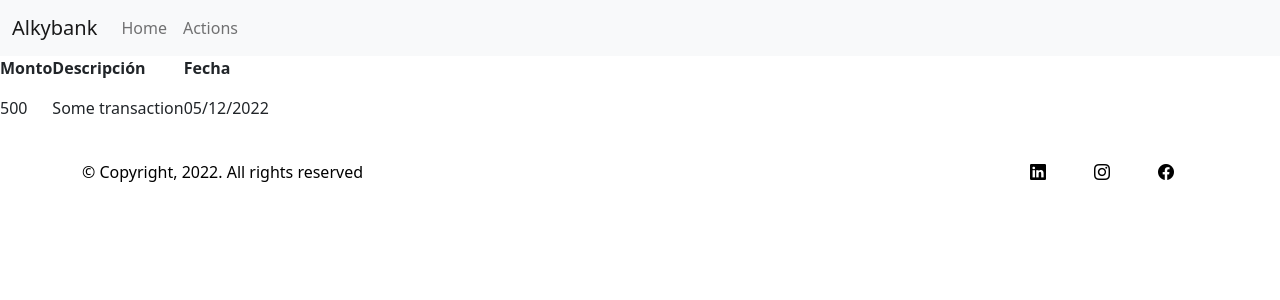
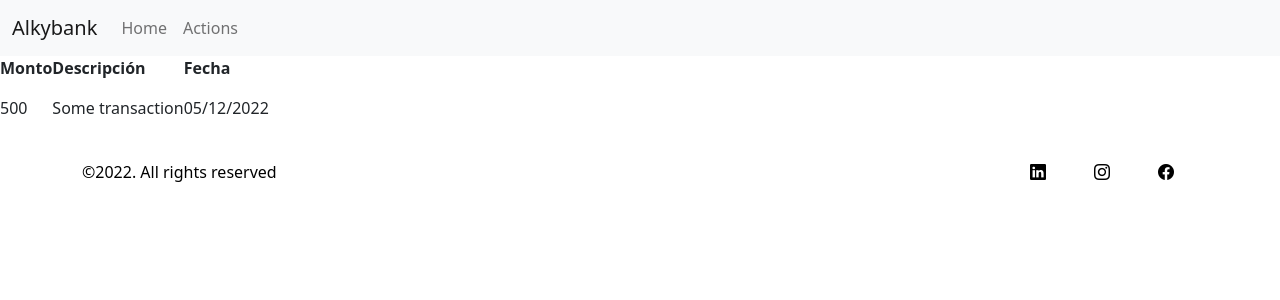
Before and after one commit to ThiagoLopezA/Skill-Up-JS-Front-02, a React app: page /transactions in a window 1280 px wide. Shown: the top 300 px of the page. Built offline with nearby package versions, Linux system fonts and the light colour scheme; the HTML template or start-up script is replaced by a standard one.

Commit message:
<fix>footer path and automatic date (#5)

```diff
--- a/src/Components/Footer/Footer.jsx
+++ b/src/Components/Footer/Footer.jsx
@@ -24,7 +24,8 @@ const Footer = () => {
         <div className="container align-items-center">
           <nav className="row">
             <div className="text-start col">
-              <p className="fs-6"> © Copyright, 2022. All rights reserved</p>
+              <p className="fs-6">
+              &copy;{new Date().getFullYear()}. All rights reserved</p>
             </div>
             <ul className="col list-unstyled d-flex justify-content-end">
               {socialMedia.map((data) => {
```
